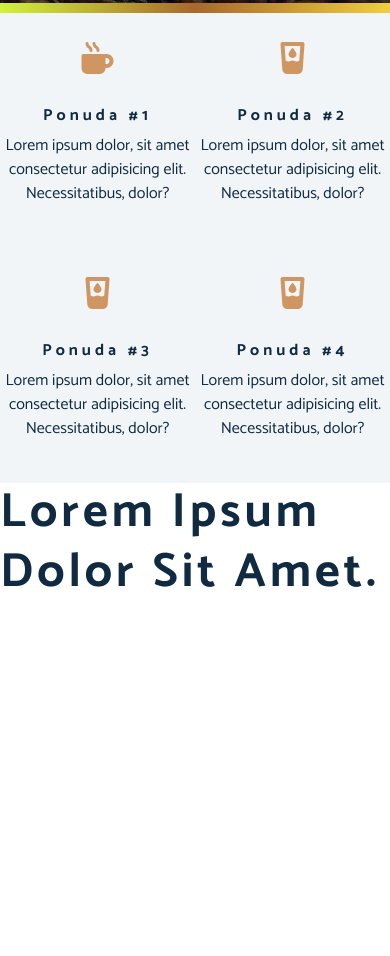
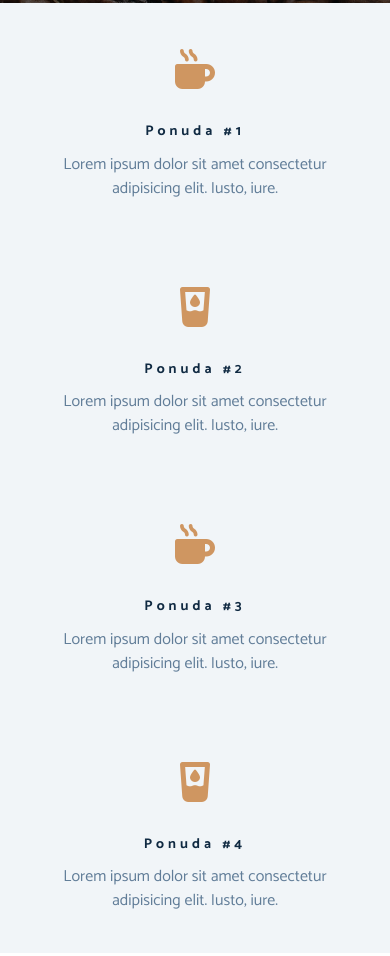
Before and after one commit to DejanGogov/webpage, a plain HTML site: page index.html in a window 390 px wide. Shown: the part 985-1941 px from the top of the page. Before the commit the page ends 1600 px from the top, so only its background shows below. Drawn offline with Linux system fonts and the light colour scheme; a web font is replaced by a local one.

Commit message:
@breakpoint edit added

```diff
--- a/css/style.css
+++ b/css/style.css
@@ -148,10 +148,64 @@ Variables
     background: var(--clr-primery-light);
 }
 
+/* Skils */
+
+.skills {
+    background: var(--clr-gray-10);
+
+}
+
+.skill {
+    padding: 2.5rem 0;
+    text-align: center;
+    transition: var(--transition);
+
+}
+
+.skill-icon {
+    font-size: 2.5rem;
+    margin-bottom: 1.25rem;
+    transition: var(--transition);
+    display: inline-block;
+    color:var(--clr-primery-light);
+}
+
+.skill-text {
+    color: var(--clr-gray-5);
+    max-width: 17rem;
+    margin: 0 auto;
+}
+
+.skill:hover{
+    background: var(--clr-white);
+    box-shadow: 0 2px var(--clr-primery);
+}
+
+.skill:hover .skill-icon{
+    transform: translateY(-5px);
+
+}
+.skill:hover {
+border-bottom: 1px solid #a8682c;}
+
+
+ @media screen and (min-width:576px) {
+    .skill {
+        float: left;
+        width: 50%;
+    }
+
+
+/* @media screen and (min-width:1200px) {
+    .skill {
+        float: left;
+        width: 25%;
+    }  */
+
 
 
 /* Under Hero Section */
-.under-hero {
+/* .under-hero {
     width: 100%;
     height: 200px;
     text-align: center;
@@ -175,7 +229,6 @@ Variables
 
 }
 
-
 .under-btn a {
     color: var(--clr-gray-1);
     letter-spacing: var(--spacing);
@@ -185,13 +238,11 @@ Variables
 
 .under-btn p {
     padding-top: 0.40rem;
-
-
-}
+} */
 
 
 /*  hover section */
-.under-btn:hover{
+/* .under-btn:hover{
     background: var(--clr-white);
     border-bottom: 1px solid #a8682c;
 
@@ -202,12 +253,12 @@ animation: test 3s infinite
 
 @keyframes test{
     25% {
-        transform: translateY(10px);}
+        transform: translateY(10px);} */
 
 }
 
 /* Media Querry */
-@media screen and (max-width:570px) {
+/* @media screen and (max-width:570px) {
     .under-hero {
 
         width: 100%;
@@ -216,11 +267,10 @@ animation: test 3s infinite
     }
 
     .under-btn{
-
         width: 50%;
         height: 50%;
     }
-}
+} */
 
 
 
--- a/index.html
+++ b/index.html
@@ -63,7 +63,7 @@
 <!-- end of header -->
 
 
-<!-- Under Heder -->
+<!-- Under Heder
     <div class="under-hero">
 
             <span class="under-btn">
@@ -93,8 +93,48 @@
 
     <div>
         <h1>Lorem ipsum dolor sit amet.</h1>
-    </div>
 
+    </div> -->
+<section class="skills clearfix">
+
+    <!-- offer1 -->
+    <article class="skill">
+        <span class="skill-icon">
+            <i class="fa-solid fa-mug-hot"></i> </span>
+            <h4 class="skill-title"> Ponuda #1</h4>
+            <p class="skill-text">Lorem ipsum dolor sit amet consectetur adipisicing elit. Iusto, iure.</p>
+    </article>
+    <!-- end of offer 1 -->
+
+    <!-- offer 2 -->
+    <article class="skill">
+        <span class="skill-icon">
+            <i class="fa-solid fa-glass-water-droplet"></i> </span>
+            <h4 class="skill-title"> Ponuda #2</h4>
+            <p class="skill-text">Lorem ipsum dolor sit amet consectetur adipisicing elit. Iusto, iure.</p>
+    </article>
+    <!-- end of offer 2 -->
+
+    <!-- offer 3 -->
+    <article class="skill">
+        <span class="skill-icon">
+            <i class="fa-solid fa-mug-hot"></i> </span>
+            <h4 class="skill-title"> Ponuda #3</h4>
+            <p class="skill-text">Lorem ipsum dolor sit amet consectetur adipisicing elit. Iusto, iure.</p>
+    </article>
+    <!-- end of offer 3 -->
+
+     <!-- offer 4 -->
+     <article class="skill">
+        <span class="skill-icon">
+            <i class="fa-solid fa-glass-water-droplet"></i> </span>
+            <h4 class="skill-title"> Ponuda #4</h4>
+            <p class="skill-text">Lorem ipsum dolor sit amet consectetur adipisicing elit. Iusto, iure.</p>
+    </article>
+    <!-- end of offer 4 -->
+</section>
+
+Lorem ipsum dolor sit amet consectetur adipisicing elit. Ut quidem dolorum culpa nam quis sint iure error repellat consectetur, praesentium, doloribus distinctio optio quisquam hic rerum officia possimus, ipsum at!
 
 
 
```
